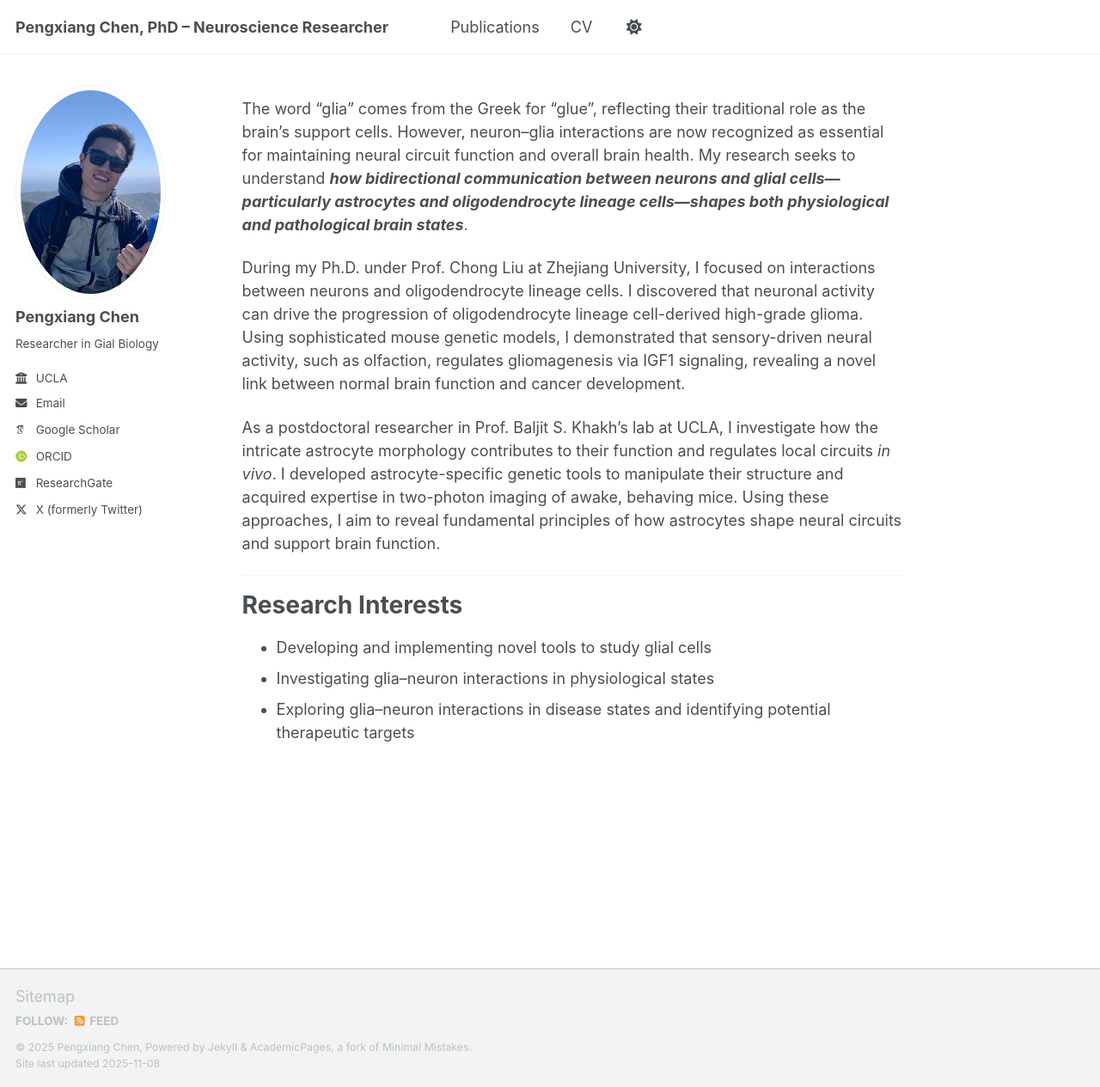
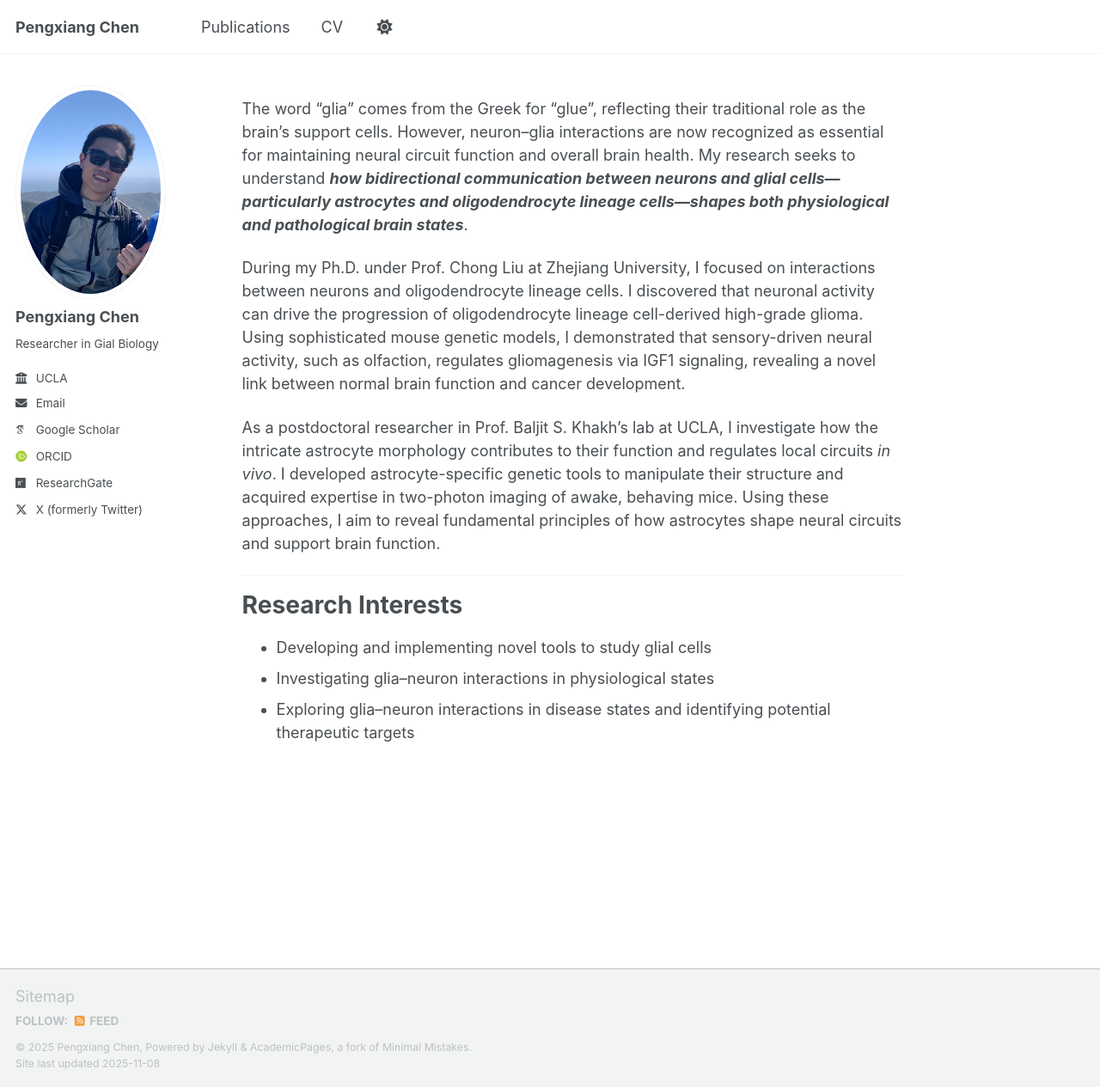
Before and after one commit to bluesea405/pxchen, a Jekyll site: the page built from _pages/about.md, in a window 1280 px wide and 1265 px high. Shown: the whole window at 86% size. Built offline with Jekyll 4.4.1, drawn with Linux system fonts in a browser that asks for light colours; some web fonts are replaced; a script that is not in the unit is left out.

Commit message:
Update masthead.html

```diff
--- a/_includes/masthead.html
+++ b/_includes/masthead.html
@@ -6,7 +6,7 @@
       <nav id="site-nav" class="greedy-nav">
         <button><div class="navicon"></div></button>
         <ul class="visible-links">
-          <li class="masthead__menu-item masthead__menu-item--lg persist"><a href="{{ base_path }}/">{{ site.title }}</a></li>
+          <li class="masthead__menu-item masthead__menu-item--lg persist"><a href="{{ base_path }}/">{{ site.name }}</a></li>
           {% for link in site.data.navigation.main %}
             {% if link.url contains 'http' %}
               {% assign domain = '' %}
```
